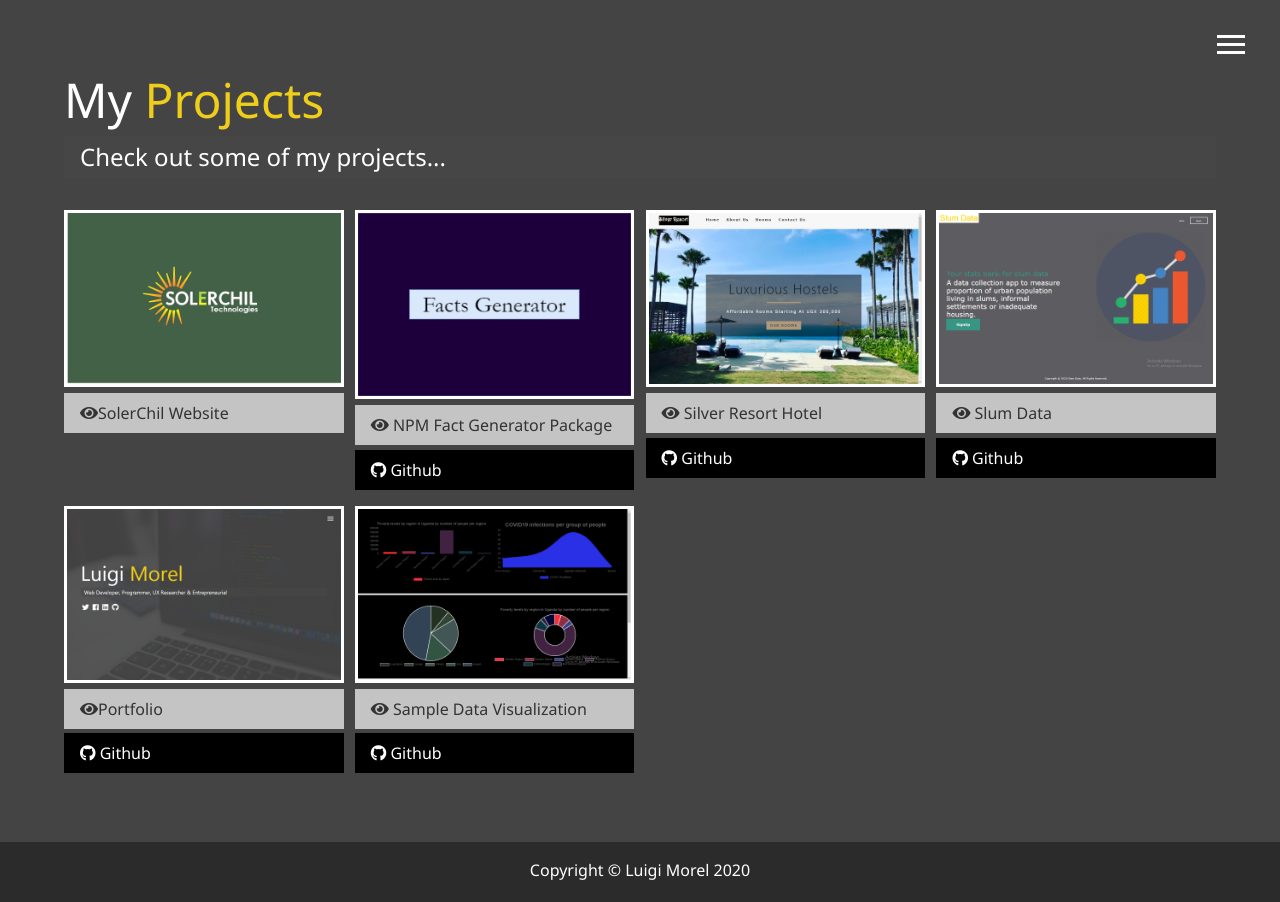
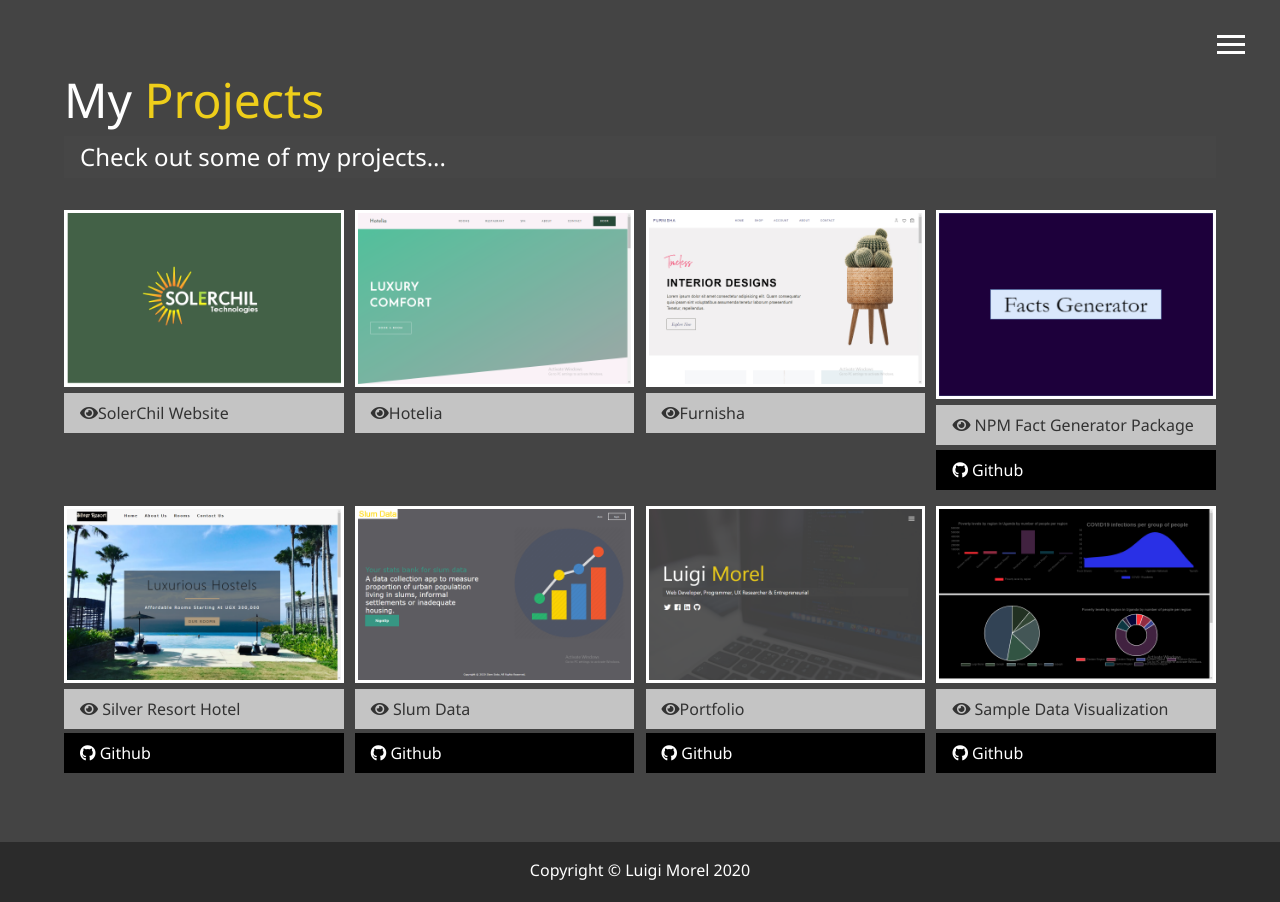
Before and after one commit to morelmiles/morelmiles.github.io, a website: page projects.html in a window 1280 px wide. Drawn offline with Linux system fonts and the light colour scheme.

Commit message:
Add more projects

```diff
--- a/projects.html
+++ b/projects.html
@@ -74,7 +74,8 @@
         Check out some of my projects...
       </h2>
       <div class="projects">
-        <div class="item">
+
+           <div class="item">
           <a href="http://solerchil.com" target="_blank">
             <img src="dist/images/projects/solerchil.webp" alt="Project" />
           </a>
@@ -82,6 +83,26 @@
             <i class="fas fa-eye"></i>SolerChil Website
           </a>
         </div>
+
+
+        <div class="item">
+          <a href="#" target="_blank">
+            <img src="dist/images/projects/screenshot.png" alt="Project" />
+          </a>
+          <a href="#" target="_blank " class="btn-light">
+            <i class="fas fa-eye"></i>Hotelia
+          </a>
+        </div>
+
+        <div class="item">
+          <a href="#" target="_blank">
+            <img src="dist/images/projects/screnshot.png" alt="Project" />
+          </a>
+          <a href="#" target="_blank " class="btn-light">
+            <i class="fas fa-eye"></i>Furnisha
+          </a>
+        </div>
+
         <div class="item">
           <a href="https://www.npmjs.com/package/facts-generator" target="_blank">
             <img src="dist/images/projects/project.webp" alt="Project" />
--- a/scss/_config.scss
+++ b/scss/_config.scss
@@ -1,7 +1,7 @@
 $primary-color: #555;
 $secondary-color: #9c52a0;
 $show-home-image: true;
-$home-image: url(../dist/images/background.webp);
+$home-image: url('../dist/images/background.webp');
 $background-opacity: 0.9;
 
 @mixin easeOut {
```
Also changed, not shown: about.html (+2 -2 lines), contact.html (+0 -1 lines), dist/images/projects/screenshot.png (added), dist/images/projects/screnshot.png (added), dist/images/projects/ugNos.webp (added).
